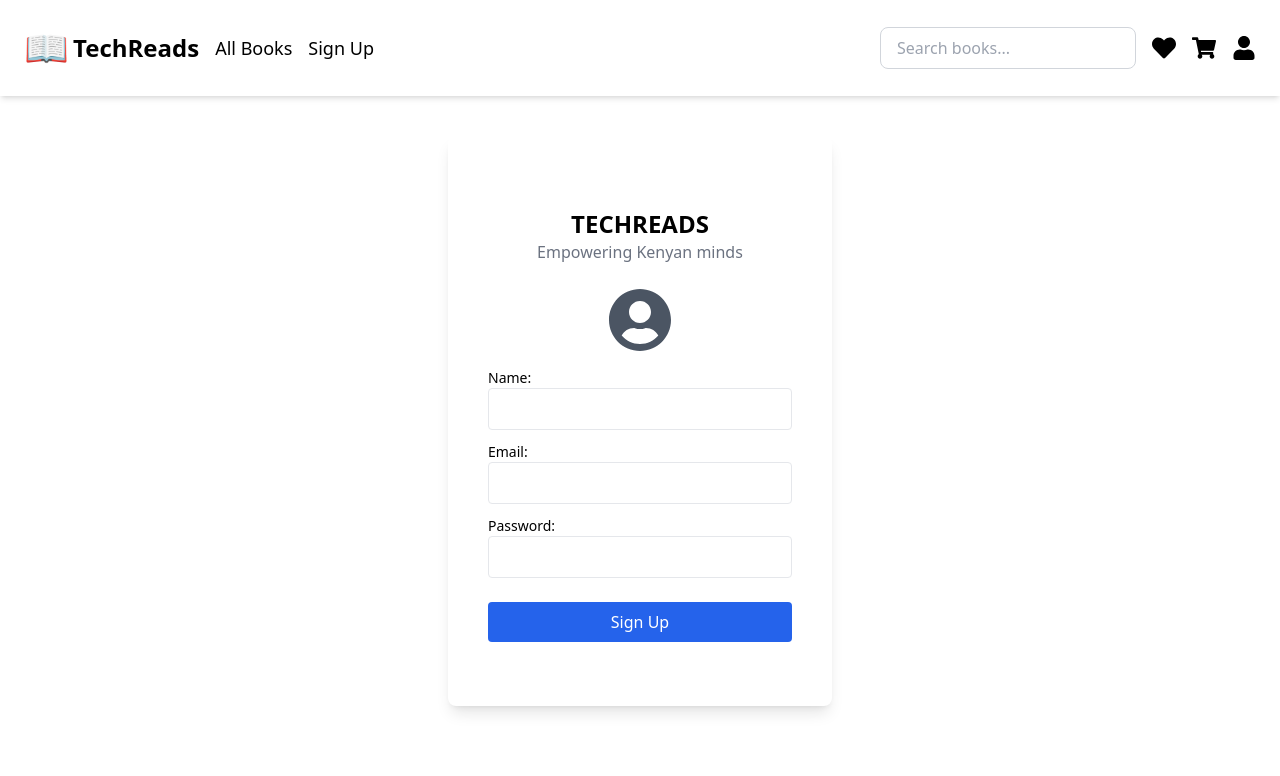
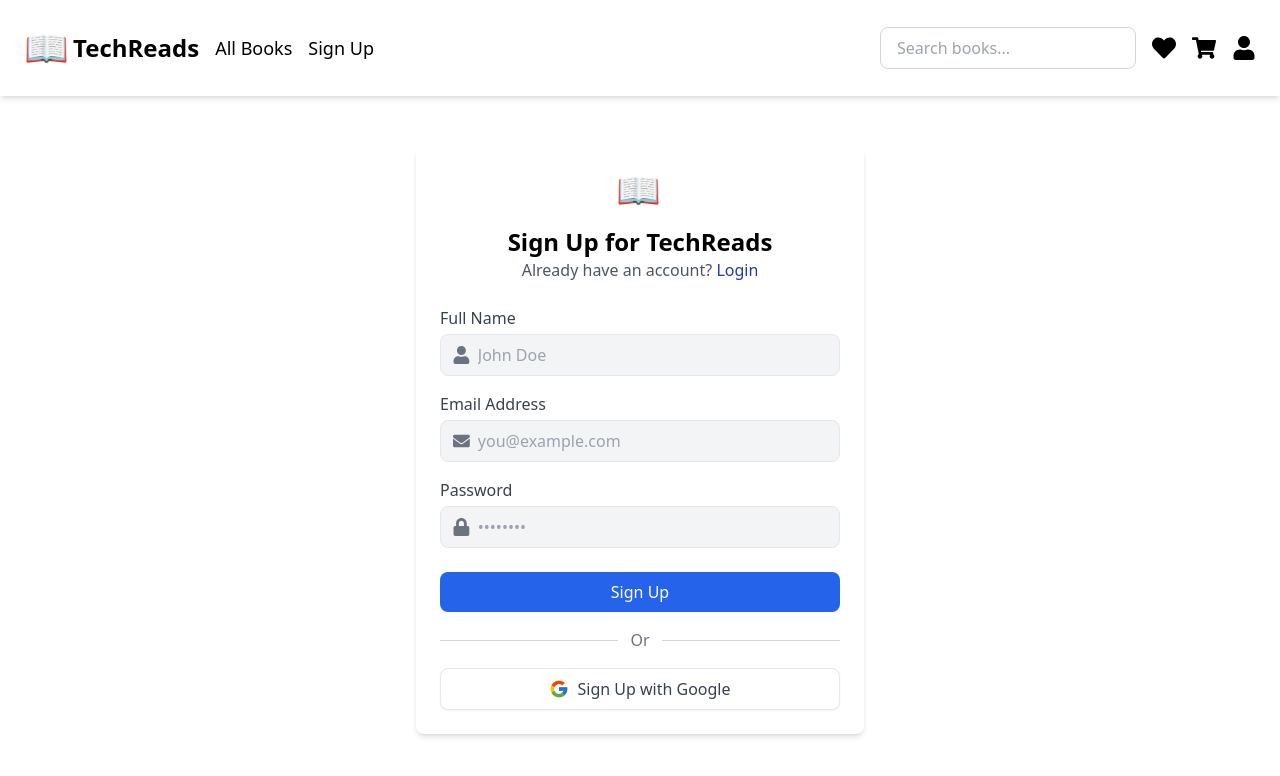
Before and after one commit to Denkogei/TechReads-frontend, a React (Vite) app in the folder techreads/: page /signup in a window 1280 px wide. Shown: the top 776 px of the page. Built offline with nearby package versions, Linux system fonts and the light colour scheme.

Commit message:
styled the Sign Up form and added Sign Up with Google

```diff
--- a/techreads/src/components/Signup.jsx
+++ b/techreads/src/components/Signup.jsx
@@ -1,9 +1,11 @@
 import React from "react";
 import { Formik, Form, Field } from "formik";
 import * as Yup from "yup";
-import { FaUserCircle } from "react-icons/fa";
+import { Link } from "react-router-dom";
+import { FaEnvelope, FaLock, FaUser } from "react-icons/fa";
+import { FcGoogle } from "react-icons/fc";
 
-function Signup() {
+const Signup = () => {
   const initialValues = {
     name: "",
     email: "",
@@ -36,19 +38,26 @@
         alert("Signup successful!");
         resetForm();
       })
-      .catch((err) => alert(err));
-
-    setSubmitting(false);
+      .catch((err) => alert(err))
+      .finally(() => setSubmitting(false));
   };
 
   return (
-    <div className="w-96  mx-auto mt-10  py-16 px-10 bg-white rounded-lg shadow-lg">
-      <h2 className="text-center text-2xl font-bold mt-2">TECHREADS</h2>
-      <p className="text-center text-gray-500">Empowering Kenyan minds</p>
-      <br />
+    <div className="flex items-center justify-center mt-[50px]">
+      <div className="w-full max-w-md p-6 bg-white rounded-lg shadow-md">
         <div className="flex justify-center">
-        <FaUserCircle className="w-16 h-16 text-gray-600" />
+          <div className="w-12 h-12 text-[#213BA7] text-4xl">📖</div>
         </div>
+
+        <h2 className="text-2xl font-bold text-center mt-2">
+          Sign Up for TechReads
+        </h2>
+        <p className="text-center text-gray-600">
+          Already have an account?{" "}
+          <Link to="/login" className="text-[#213BA7] hover:underline">
+            Login
+          </Link>
+        </p>
 
         <Formik
           initialValues={initialValues}
@@ -56,55 +65,79 @@
           onSubmit={handleSubmit}
         >
           {({ isSubmitting, errors, touched }) => (
-          <Form className="mt-4">
-            <div className="mb-3">
-              <label className="block text-sm font-medium">Name:</label>
+            <Form className="mt-6">
+              <div>
+                <label className="block text-gray-700">Full Name</label>
+                <div className="flex items-center border rounded-lg mt-1 px-3 py-2 bg-gray-100">
+                  <FaUser className="text-gray-500" size={18} />
                   <Field
                     type="text"
                     name="name"
-                className="w-full p-2 border rounded"
+                    placeholder="John Doe"
+                    className="w-full bg-gray-100 outline-none ml-2"
                   />
+                </div>
                 {errors.name && touched.name && (
-                <div className="text-red-500 text-sm">{errors.name}</div>
+                  <p className="text-red-500 text-sm mt-1">{errors.name}</p>
                 )}
               </div>
 
-            <div className="mb-3">
-              <label className="block text-sm font-medium">Email:</label>
+              <div className="mt-4">
+                <label className="block text-gray-700">Email Address</label>
+                <div className="flex items-center border rounded-lg mt-1 px-3 py-2 bg-gray-100">
+                  <FaEnvelope className="text-gray-500" size={18} />
                   <Field
                     type="email"
                     name="email"
-                className="w-full p-2 border rounded"
+                    placeholder="you@example.com"
+                    className="w-full bg-gray-100 outline-none ml-2"
                   />
+                </div>
                 {errors.email && touched.email && (
-                <div className="text-red-500 text-sm">{errors.email}</div>
+                  <p className="text-red-500 text-sm mt-1">{errors.email}</p>
                 )}
               </div>
 
-            <div className="mb-3">
-              <label className="block text-sm font-medium">Password:</label>
+              <div className="mt-4">
+                <label className="block text-gray-700">Password</label>
+                <div className="flex items-center border rounded-lg mt-1 px-3 py-2 bg-gray-100">
+                  <FaLock className="text-gray-500" size={18} />
                   <Field
                     type="password"
                     name="password"
-                className="w-full p-2 border rounded"
+                    placeholder="••••••••"
+                    className="w-full bg-gray-100 outline-none ml-2"
                   />
+                </div>
                 {errors.password && touched.password && (
-                <div className="text-red-500 text-sm">{errors.password}</div>
+                  <p className="text-red-500 text-sm mt-1">{errors.password}</p>
                 )}
               </div>
 
               <button
                 type="submit"
                 disabled={isSubmitting}
-              className="w-full bg-blue-600 text-white p-2 rounded mt-3"
+                className="w-full mt-6 bg-blue-600 text-white py-2 rounded-lg font-medium hover:bg-[#1A2D86] transition"
               >
                 {isSubmitting ? "Signing Up..." : "Sign Up"}
               </button>
             </Form>
           )}
         </Formik>
+
+        <div className="flex items-center my-4">
+          <div className="flex-grow border-t border-gray-300"></div>
+          <span className="px-3 text-gray-500">Or</span>
+          <div className="flex-grow border-t border-gray-300"></div>
+        </div>
+
+        <button className="flex items-center justify-center w-full border py-2 rounded-lg text-gray-700 bg-white hover:bg-gray-100 shadow-sm">
+          <FcGoogle className="text-xl mr-2" />
+          Sign Up with Google
+        </button>
+      </div>
     </div>
   );
-}
+};
 
 export default Signup;
```
Lines whose indentation alone changed are shown as unchanged.
